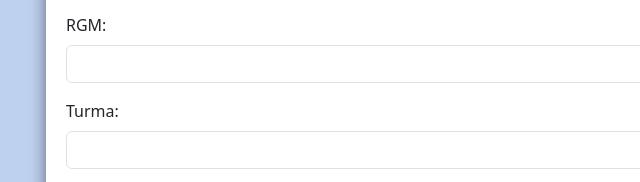
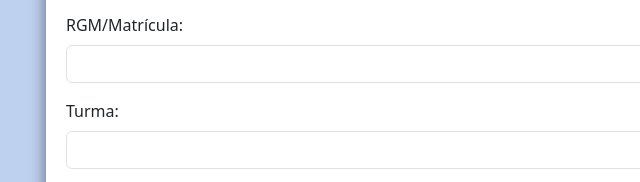
Before and after one commit to andregdss/projeto_notas, a plain HTML site: page index.html in a window 1280 px wide. Shown: the part 317-499 px from the top of the page, 194-834 px from the left. Drawn offline with Linux system fonts and the light colour scheme.

Commit message:
alteração 1

```diff
--- a/index.html
+++ b/index.html
@@ -52,7 +52,7 @@
         <input type="text" id="nome" class="form-control">
       </div>
       <div class="mb-3">
-        <label for="rgm" class="form-label">RGM:</label>
+        <label for="rgm" class="form-label">RGM/Matrícula:</label>
         <input type="text" id="rgm" class="form-control">
       </div>
       <div class="mb-3">
```
Also changed, not shown: telanotas.html (+1 -1 lines).
